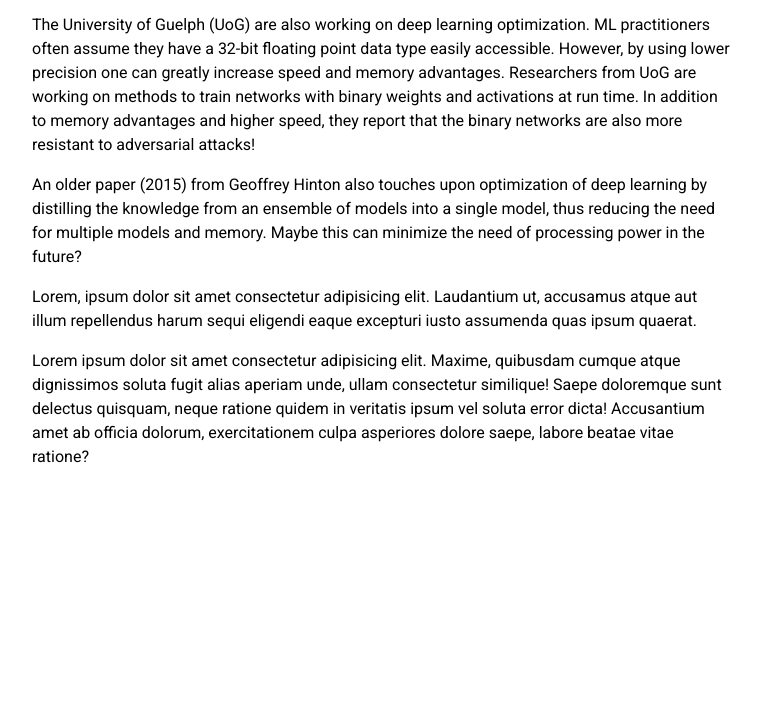
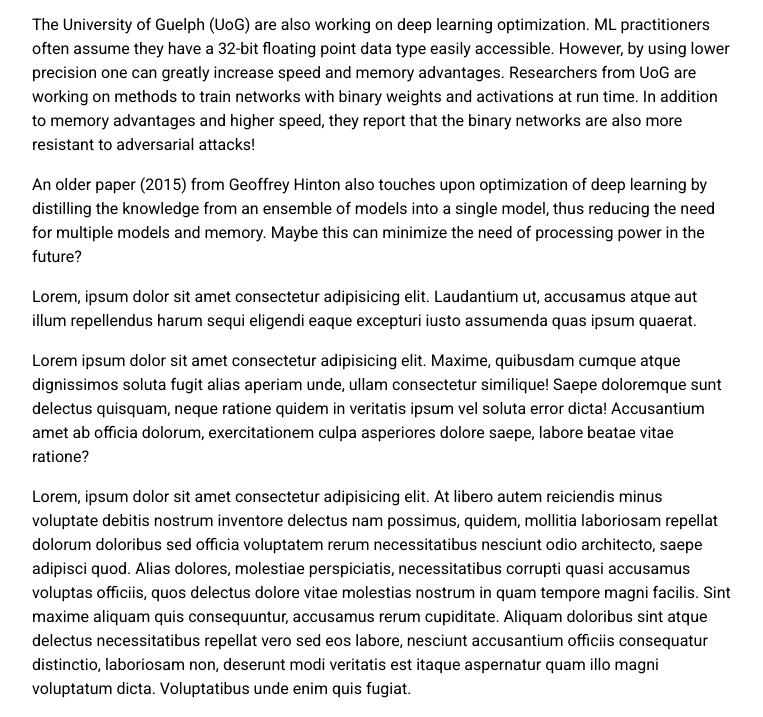
Before and after one commit to wenipsptsr/HTML-Activity-1, a plain HTML site: page index.html in a window 1280 px wide. Shown: the part 3295-4012 px from the top of the page, without its empty margins (258-1021 px from the left). Before the commit the page ends 3780 px from the top, so only its background shows below. Drawn offline with Linux system fonts and the light colour scheme.

Commit message:
nambah paragraf

```diff
--- a/index.html
+++ b/index.html
@@ -56,6 +56,7 @@
     <p>An older paper (2015) from Geoffrey Hinton also touches upon optimization of deep learning by distilling the knowledge from an ensemble of models into a single model, thus reducing the need for multiple models and memory. Maybe this can minimize the need of processing power in the future?</p>
     <p>Lorem, ipsum dolor sit amet consectetur adipisicing elit. Laudantium ut, accusamus atque aut illum repellendus harum sequi eligendi eaque excepturi iusto assumenda quas ipsum quaerat.</p>
     <p>Lorem ipsum dolor sit amet consectetur adipisicing elit. Maxime, quibusdam cumque atque dignissimos soluta fugit alias aperiam unde, ullam consectetur similique! Saepe doloremque sunt delectus quisquam, neque ratione quidem in veritatis ipsum vel soluta error dicta! Accusantium amet ab officia dolorum, exercitationem culpa asperiores dolore saepe, labore beatae vitae ratione?</p>
+    <p>Lorem, ipsum dolor sit amet consectetur adipisicing elit. At libero autem reiciendis minus voluptate debitis nostrum inventore delectus nam possimus, quidem, mollitia laboriosam repellat dolorum doloribus sed officia voluptatem rerum necessitatibus nesciunt odio architecto, saepe adipisci quod. Alias dolores, molestiae perspiciatis, necessitatibus corrupti quasi accusamus voluptas officiis, quos delectus dolore vitae molestias nostrum in quam tempore magni facilis. Sint maxime aliquam quis consequuntur, accusamus rerum cupiditate. Aliquam doloribus sint atque delectus necessitatibus repellat vero sed eos labore, nesciunt accusantium officiis consequatur distinctio, laboriosam non, deserunt modi veritatis est itaque aspernatur quam illo magni voluptatum dicta. Voluptatibus unde enim quis fugiat.</p>
 
   </div>
 </body>
```
